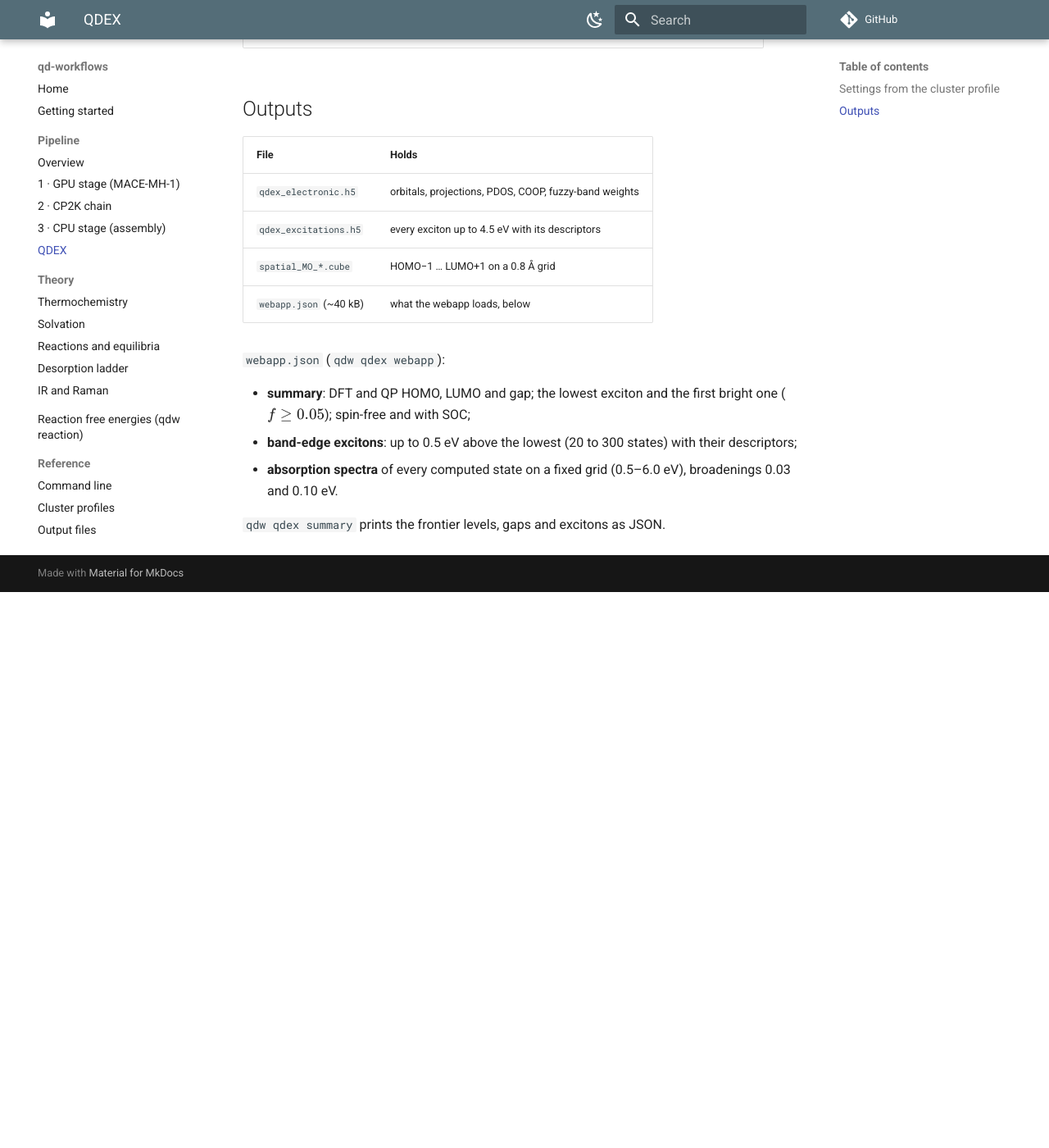
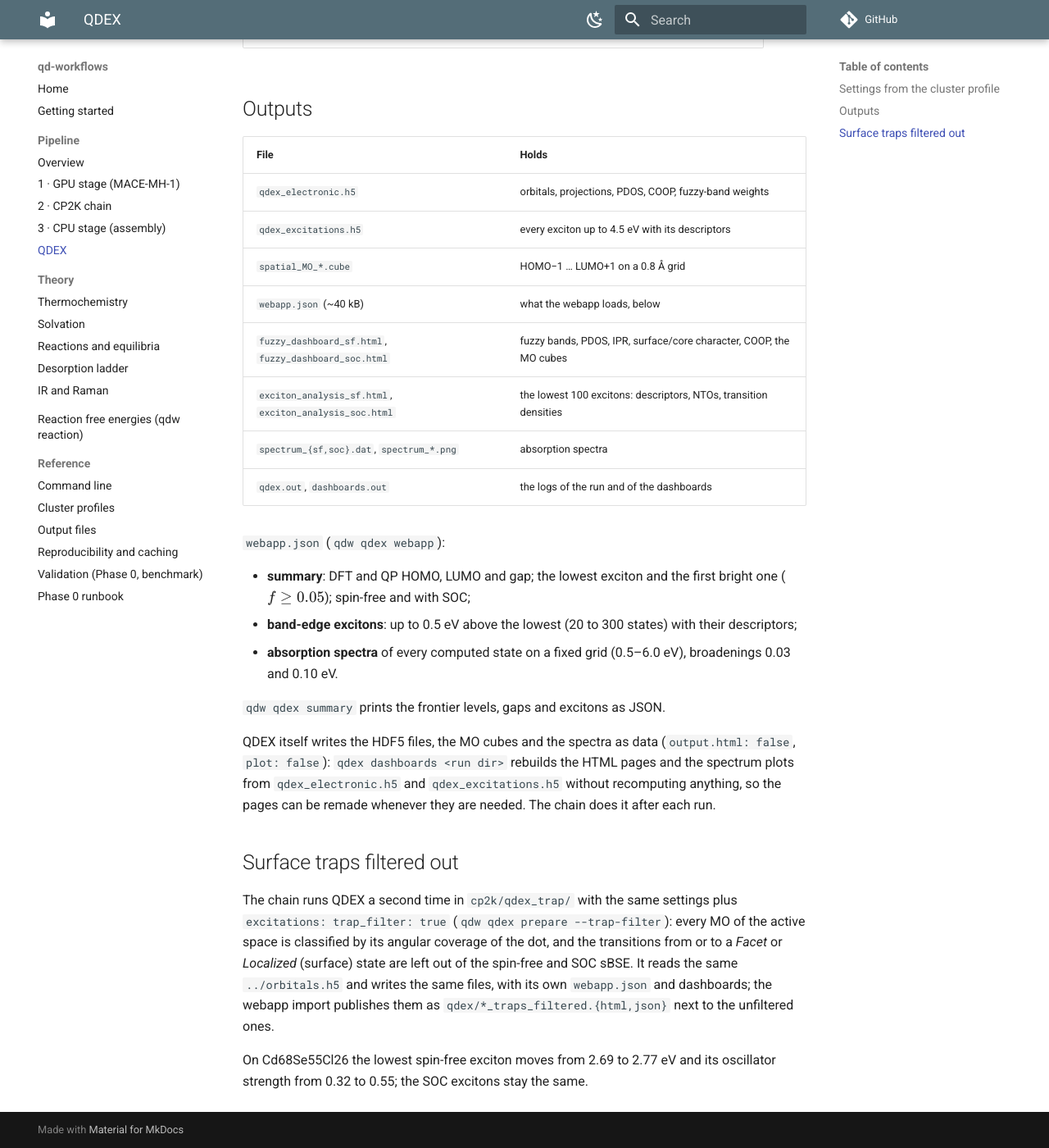
Before and after one commit to nlesc-nano/qd-workflows, an MkDocs documentation site: the page built from docs/pipeline/qdex.md, in a window 1280 px wide and 1400 px high, scrolled down 797 px. Shown: the whole window at 82% size. Built offline with MkDocs 1.6.1 and Material for MkDocs 9.7.7, drawn with Linux system fonts in a browser that asks for light colours; comment, search, counter and statistics services are not loaded; before the commit the page ends 1519 px from its top, so only the background shows below that.

Commit message:
feat(chain): QDEX dashboards and a trap-filtered QDEX run in step 7
The chain runs QDEX twice on the trimmed orbitals: qdex/ (every transition)
and qdex_trap/ (excitations: trap_filter: true, the transitions from or to
Facet/Localized surface states left out of the sBSE). In each, qdw qdex webapp
writes webapp.json and qdex dashboards rebuilds the fuzzy-band and
exciton-analysis pages (SF, SOC) from the HDF5 files (dashboards.out).

qdw qdex prepare --trap-filter writes the trap-filtered config. Docs: step 7,
QDEX outputs, the trap-filtered run, output files, CLI reference.

```diff
--- a/docs/pipeline/qdex.md
+++ b/docs/pipeline/qdex.md
@@ -32,6 +32,10 @@
 | `qdex_excitations.h5` | every exciton up to 4.5 eV with its descriptors |
 | `spatial_MO_*.cube` | HOMO−1 … LUMO+1 on a 0.8 Å grid |
 | `webapp.json` (~40 kB) | what the webapp loads, below |
+| `fuzzy_dashboard_sf.html`, `fuzzy_dashboard_soc.html` | fuzzy bands, PDOS, IPR, surface/core character, COOP, the MO cubes |
+| `exciton_analysis_sf.html`, `exciton_analysis_soc.html` | the lowest 100 excitons: descriptors, NTOs, transition densities |
+| `spectrum_{sf,soc}.dat`, `spectrum_*.png` | absorption spectra |
+| `qdex.out`, `dashboards.out` | the logs of the run and of the dashboards |
 
 `webapp.json` (`qdw qdex webapp`):
 
@@ -42,3 +46,20 @@
   and 0.10 eV.
 
 `qdw qdex summary` prints the frontier levels, gaps and excitons as JSON.
+
+QDEX itself writes the HDF5 files, the MO cubes and the spectra as data (`output.html: false`,
+`plot: false`): `qdex dashboards <run dir>` rebuilds the HTML pages and the spectrum plots from `qdex_electronic.h5` and
+`qdex_excitations.h5` without recomputing anything, so the pages can be remade whenever they are
+needed. The chain does it after each run.
+
+## Surface traps filtered out
+
+The chain runs QDEX a second time in `cp2k/qdex_trap/` with the same settings plus
+`excitations: trap_filter: true` (`qdw qdex prepare --trap-filter`): every MO of the active space
+is classified by its angular coverage of the dot, and the transitions from or to a *Facet* or
+*Localized* (surface) state are left out of the spin-free and SOC sBSE. It reads the
+same `../orbitals.h5` and writes the same files, with its own `webapp.json` and dashboards; the
+webapp import publishes them as `qdex/*_traps_filtered.{html,json}` next to the unfiltered ones.
+
+On Cd68Se55Cl26 the lowest spin-free exciton moves from 2.69 to 2.77 eV and its oscillator
+strength from 0.32 to 0.55; the SOC excitons stay the same.
```
Also changed, not shown: docs/pipeline/cp2k-chain.md (+12 -3 lines), docs/reference/cli.md (+2 -0 lines), docs/reference/outputs.md (+2 -1 lines), 4 other files.
